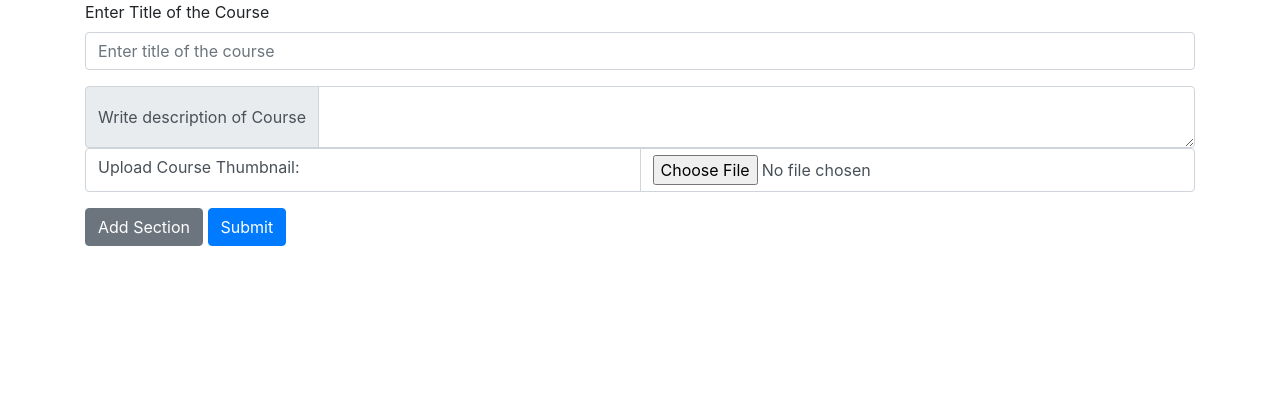
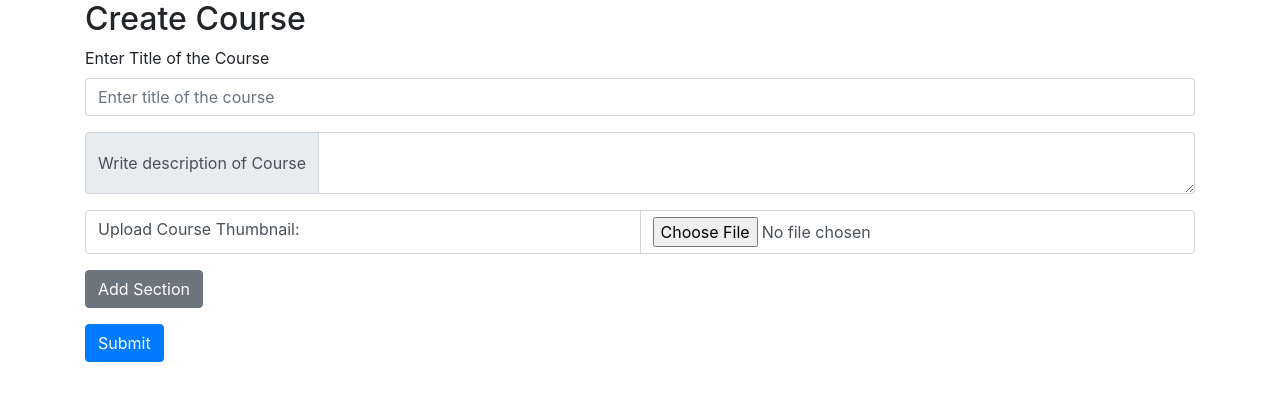
Before and after one commit to rujulnipane/lms, a PHP site: page /views/createCourse.php in a window 1280 px wide. Shown: the part 56-457 px from the top of the page. Run offline with PHP 8.4, Linux system fonts and the light colour scheme; the visitor is signed in with stand-in values (Sample User, id 1); some libraries are stand-ins or nearby versions.

Commit message:
created course create form

```diff
--- a/views/createCourse.php
+++ b/views/createCourse.php
@@ -1,18 +1,20 @@
 <?php
 
 session_start();
-if(!isset($_SESSION["username"])){
-    header('Location: '. "./Login.php");
-}
-else if(isset($_SESSION["isAdmin"]) and !$_SESSION["isAdmin"]){
+if (!isset($_SESSION["username"])) {
+    header('Location: ' . "./Login.php");
+} else if (isset($_SESSION["isAdmin"]) and !$_SESSION["isAdmin"]) {
     $_SESSION['error'] = "Access Denied";
-    header('Location: '. "./Courses.php");
+    header('Location: ' . "./Courses.php");
 }
 
 ?>
 
+
+
 <!DOCTYPE html>
 <html lang="en">
+
 <head>
     <meta charset="UTF-8">
     <meta name="viewport" content="width=device-width, initial-scale=1.0">
@@ -22,55 +24,76 @@ else if(isset($_SESSION["isAdmin"]) and !$_SESSION["isAdmin"]){
     <script src="https://code.jquery.com/jquery-3.6.0.min.js"></script>
 
     <script>
-        $(document).ready(function(){
-            $("#addsection").click(function(){
+        $(document).ready(function() {
+            var sectionNo = 1;
+    $("#addsection").click(function(event) {
+
         event.preventDefault();
-                $("#sectionsContainer").append(`
+        $("#sectionContainer").append(`
             <div class="section">
+            <h3>Section ${sectionNo}</h3>
                 <div class="form-group">
                     <label for="sectionTitle">Title of Section</label>
-                    <input type="text" class="form-control" name="sectionTitle" placeholder="Enter title of the section">
+                    <input type="text" class="form-control" name="sectionTitle[]" placeholder="Enter title of the section">
                 </div>
                 <div class="form-group">
-                    <label for="sectionDescription">Description of Section</label>
-                    <textarea class="form-control" name="sectionDescription" placeholder="Enter description of the section"></textarea>
+                    <label for="sectionDes">Description of Section</label>
+                    <textarea class="form-control" name="sectionDes[]" placeholder="Enter description of the section"></textarea>
+                </div>
+                <div class="videoContainer">
                 </div>
                 <div class="form-group">
+                    <button class="btn btn-secondary addVideo">Add Video</button>
+                </div>
+
+            </div>`);
+            sectionNo++;
+    });
+
+    $("#sectionContainer").on("click", ".addVideo", function(event) {
+        event.preventDefault();
+        $(this).closest(".section").find(".videoContainer").append(`
+            <div class="form-group">
                 <label for="videos">Upload Videos for Section</label>
-                    <input type="file" class="form-control-file" name="videos[]" multiple>
-                </div>
+                <input type="file" class="form-control-file" name="videos[section${sectionNo}][]" multiple>
             </div>`);
     });
 });
 
     </script>
 </head>
+
 <body>
     <?php include "navbar.php"; ?>
     <div class="container">
 
-
+        <h2>Create Course</h2>
         <form action="../controllers/CreateCourse.php" method="post" enctype="multipart/form-data">
-  <div class="form-group" enctype="multipart/form-data">
+            <div class="form-group">
                 <label for="exampleInputEmail1">Enter Title of the Course</label>
-    <input type="text" name="title" class="form-control" id="exampleInputEmail1" aria-describedby="emailHelp" placeholder="Enter title of the course">
+                <input type="text" name="courseTitle" class="form-control" id="exampleInputEmail1" aria-describedby="emailHelp" placeholder="Enter title of the course">
             </div>
-  <div class="input-group">
+            <div class="input-group form-group">
                 <div class="input-group-prepend">
                     <span class="input-group-text">Write description of Course</span>
                 </div>
-  <textarea name="des" class="form-control" aria-label="With textarea"></textarea>
+                <textarea name="courseDes" class="form-control" aria-label="With textarea"></textarea>
             </div>
             <div class="input-group mb-3">
-  <label for="image" name="img" class="form-control">Upload Course Thumbnail:</label>
-    <input type="file" id="image" name="image" class="form-control">
+                <label for="image" name="courseImg" class="form-control">Upload Course Thumbnail:</label>
+                <input type="file" id="courseimage" name="courseImg" class="form-control">
             </div>
-<div id="sectionsContainer">
+            <div id="sectionContainer">
+            </div>
+            <div class="form-group">
+                <button class="btn btn-secondary" id="addsection">Add Section</button>
+            </div>
+            <div class="form-group">
 
+                <button type="submit" class="btn btn-primary">Submit</button>
             </div>
-<button class="btn btn-secondary" id="addsection">Add Section</button>
-<button type="submit" class="btn btn-primary">Submit</button>
         </form>
     </div>
 </body>
+
 </html>
```
Also changed, not shown: controllers/CreateCourse.php (+24 -1 lines), assets/Courses/hudc/Graph-showing-actual-learning-ability-with-Elearning-techniques-and-traditional-teaching.png (added), assets/Courses/js/web.jpg (added). Lines whose indentation alone changed are shown as unchanged.
